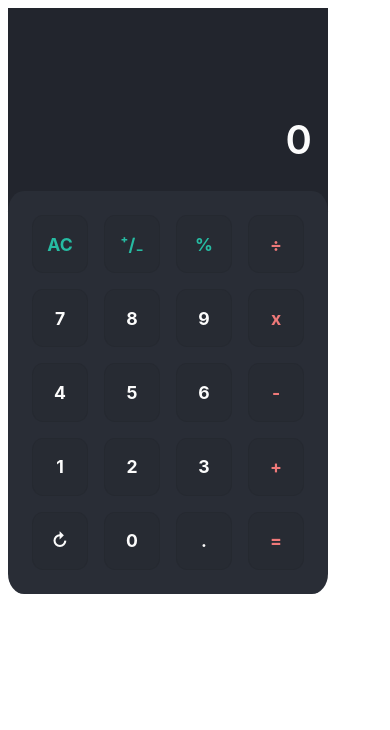
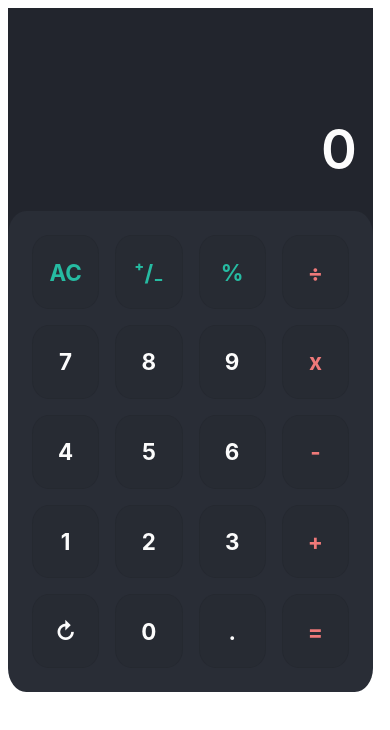
Before and after one commit to Yarden-Tal/Calculate-It, a React (Create React App) app: page / in a window 390 px wide. Shown: the top 730 px of the page. Built offline with nearby package versions, Linux system fonts and the light colour scheme.

Commit message:
Style improved; Responsivity applied

```diff
--- a/src/components/Keyboard.tsx
+++ b/src/components/Keyboard.tsx
@@ -25,8 +25,8 @@ const Keyboard = (props: IKeyboardProps): JSX.Element => {
       props.onOperatorButtonClick(OperatorEnum.DIVIDE);
     else if (keyCode === 13 || (keyCode === 187 && !shiftKey))
       props.onEqualButtonClick();
+    else if (keyCode === 8 || keyCode === 27) props.onAllClearButtonClick();
     else if (keyCode === 53) props.onPrecentButtonClick();
-    else if (keyCode === 8 || keyCode === 27) props.onAllClearButtonClick();
     else if (keyCode === 78) props.onChangeSignButtonClick();
     else if (keyCode === 53) props.onPrecentButtonClick();
   };
--- a/src/styles/StyledApp.ts
+++ b/src/styles/StyledApp.ts
@@ -6,7 +6,8 @@ const StyledApp = styled.div`
     "Segoe UI Symbol";
   font-size: 16px;
   width: 100%;
-  max-width: 320px;
+  max-width: 365px;
+  min-width: 290px;
 `;
 
 export default StyledApp;
--- a/src/styles/StyledButton.ts
+++ b/src/styles/StyledButton.ts
@@ -1,6 +1,6 @@
 import styled, { css } from "styled-components";
+// TS
 import { ColorsEnum } from "../ts/enums";
-// TS
 import { IButtonProps } from "../ts/interfaces";
 
 const colorToCss = (color: IButtonProps["color"]) => {
@@ -43,10 +43,10 @@ const colorToCss = (color: IButtonProps["color"]) => {
 
 export const StyledButton = styled.button<IButtonProps>`
   font-family: inherit;
-  font-size: 1.1rem;
+  font-size: 1.4rem;
   font-weight: 700;
   border: 1px solid rgba(0, 0, 0, 0.05);
-  border-radius: 20%;
+  border-radius: 25%;
   padding-top: 1em;
   padding-bottom: 1em;
   transition: background-color 0.15s ease-in-out, opacity 0.15s ease-in-out;
--- a/src/styles/StyledDisplay.ts
+++ b/src/styles/StyledDisplay.ts
@@ -13,11 +13,12 @@ export const StyledIndicatorList = styled.div`
 
 export const StyledExpression = styled.span`
   margin-left: auto;
+  font-size: 2em;
 `;
 
 export const StyledScreen = styled.div`
   color: #fcfcfc;
-  font-size: 2.5em;
+  font-size: 3.4em;
   min-height: 1.4em;
   font-weight: 600;
   display: flex;
--- a/src/styles/common.css
+++ b/src/styles/common.css
@@ -3,6 +3,6 @@
   box-sizing: border-box;
 }
 
-html {
-  min-width: 320px;
+body {
+  max-width: 365px;
 }
```
